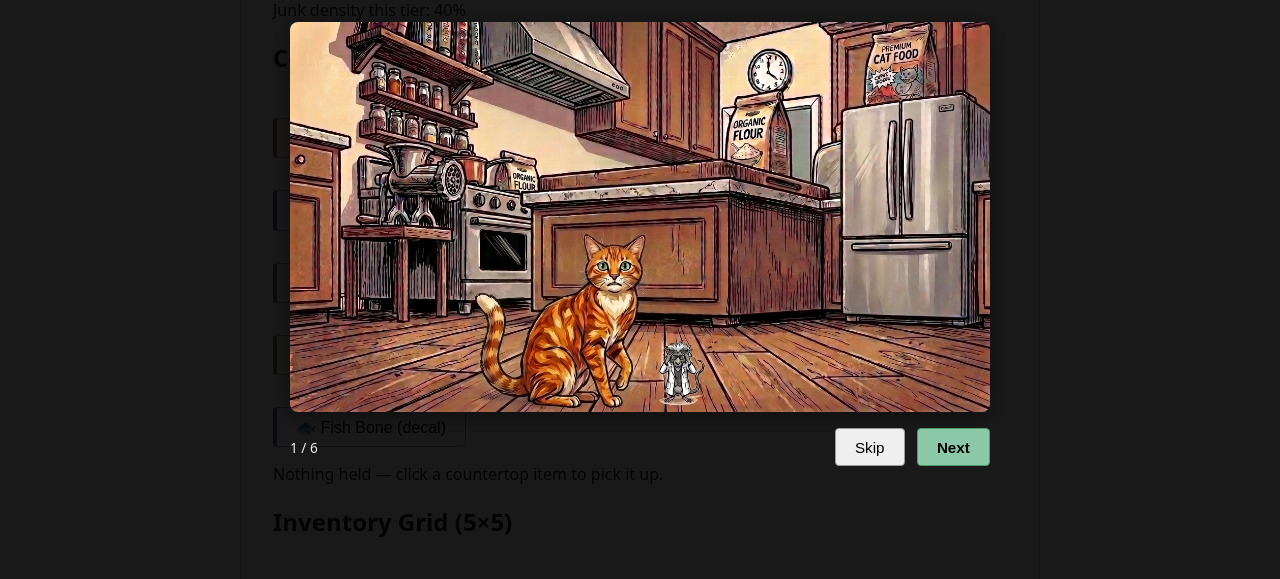
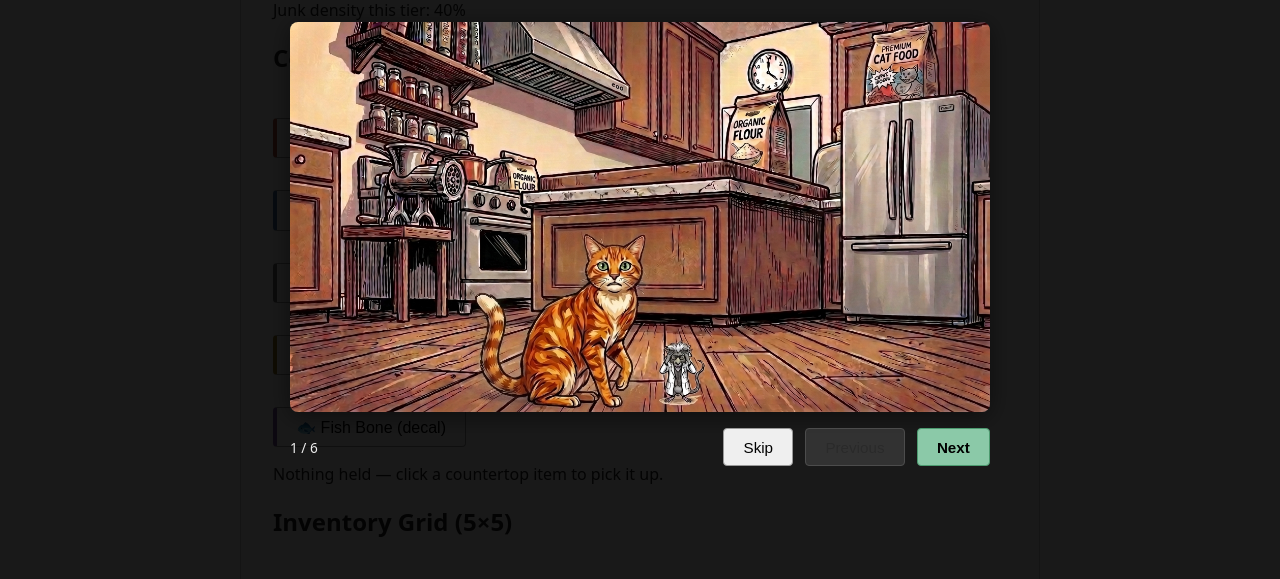
Before and after one commit to swilliamson24060/CatFlight, a website built with Vite: page index.html in a window 1280 px wide. Shown: the part 156-735 px from the top of the page. Built offline with nearby package versions, Linux system fonts and the light colour scheme.

Commit message:
Add a Previous button to the intro comic sequence
Lets players step back a panel if they clicked Next too fast, with a
matching ArrowLeft shortcut. Also picks up a regenerated lock file
from a local npm install that dropped some stray extraneous entries.

```diff
--- a/src/style.css
+++ b/src/style.css
@@ -436,6 +436,11 @@ th {
   border: 1px solid #999;
 }
 
+.intro-controls button:disabled {
+  opacity: 0.4;
+  cursor: not-allowed;
+}
+
 #intro-next {
   background: #8bc9a8;
   border-color: #4c9a6f;
--- a/src/ui/intro.ts
+++ b/src/ui/intro.ts
@@ -56,8 +56,16 @@ export function mountIntro(container: HTMLElement): IntroHandle {
     }
   }
 
+  function back(): void {
+    if (index > 0) {
+      index -= 1;
+      draw();
+    }
+  }
+
   function draw(): void {
     const panel = INTRO_PANELS[index]!;
+    const isFirst = index === 0;
     const isLast = index === INTRO_PANELS.length - 1;
     overlay.innerHTML = `
       <div class="intro-panel-wrap">
@@ -66,11 +74,13 @@ export function mountIntro(container: HTMLElement): IntroHandle {
         <div class="intro-controls">
           <span class="intro-progress">${index + 1} / ${INTRO_PANELS.length}</span>
           <button id="intro-skip" type="button">Skip</button>
+          <button id="intro-prev" type="button" ${isFirst ? "disabled" : ""}>Previous</button>
           <button id="intro-next" type="button">${isLast ? "Let's fly!" : "Next"}</button>
         </div>
       </div>
     `;
     overlay.querySelector<HTMLButtonElement>("#intro-next")!.addEventListener("click", advance);
+    overlay.querySelector<HTMLButtonElement>("#intro-prev")!.addEventListener("click", back);
     overlay.querySelector<HTMLButtonElement>("#intro-skip")!.addEventListener("click", close);
   }
 
@@ -84,6 +94,7 @@ export function mountIntro(container: HTMLElement): IntroHandle {
     if (overlay.style.display === "none") return;
     if (event.key === "Escape") close();
     else if (event.key === "Enter" || event.key === " " || event.key === "ArrowRight") advance();
+    else if (event.key === "ArrowLeft") back();
   });
 
   if (!localStorage.getItem(SEEN_KEY)) {
```
Also changed, not shown: 1 other file.
